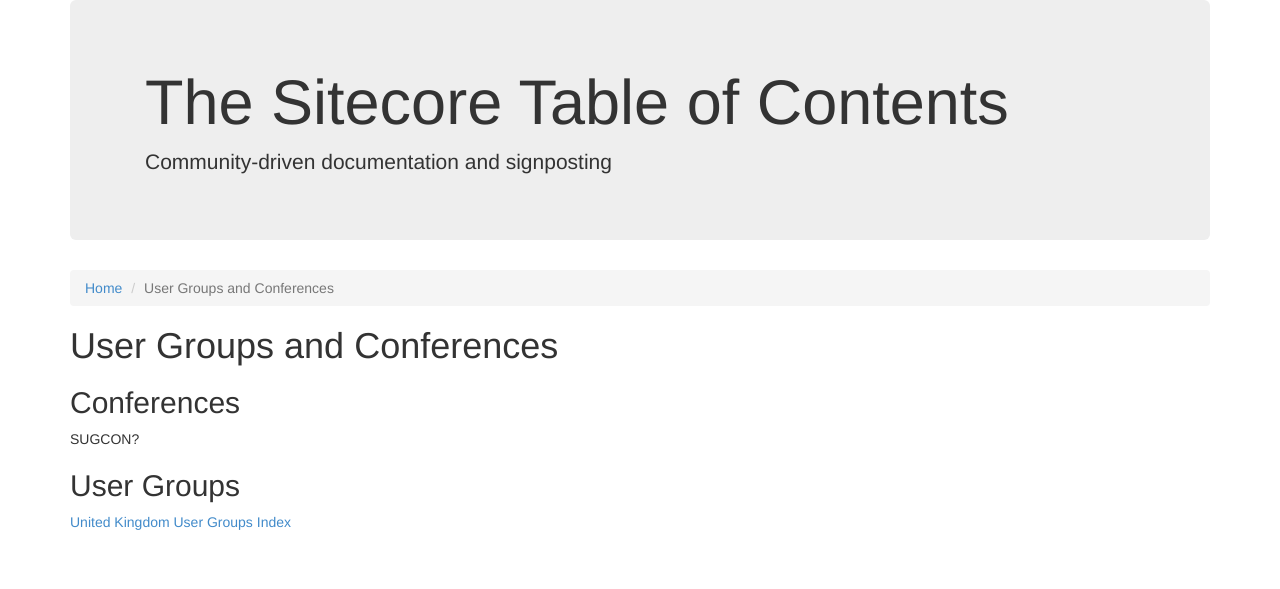
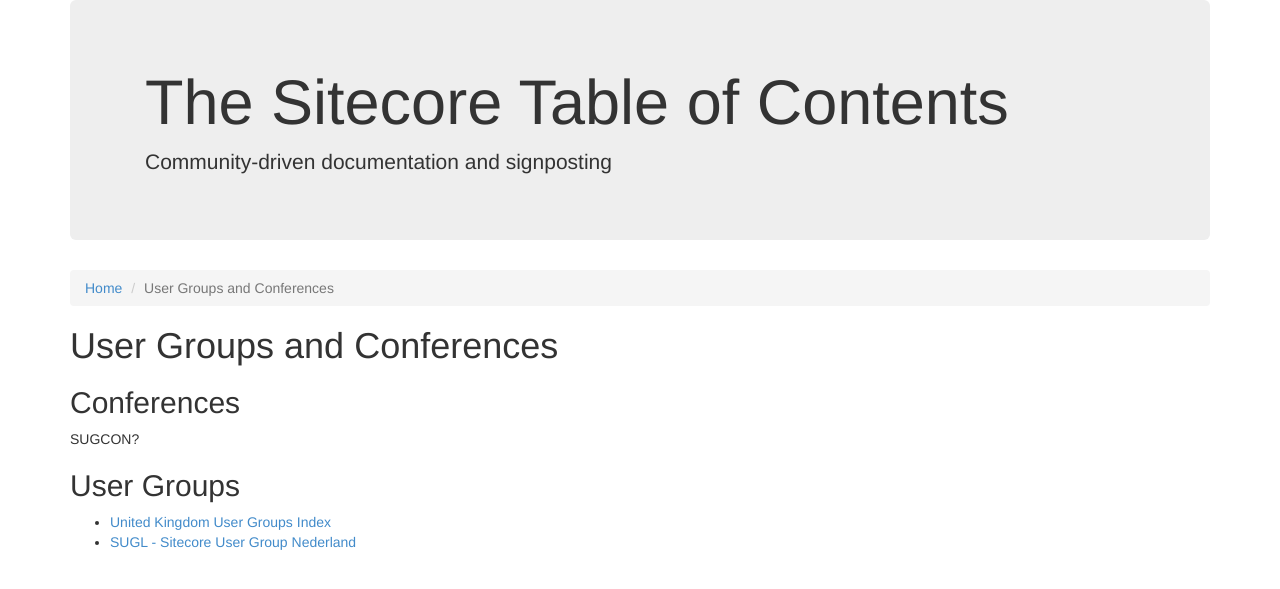
Before and after one commit to Sitecore-Community/docs, a Jekyll site: the page built from documentation/User Groups/index.md, in a window 1280 px wide. Shown: the top 589 px of the page. Built offline with Jekyll 4.4.1, drawn with Linux system fonts in a browser that asks for light colours; nearby versions of some CDN libraries.

Commit message:
Modified file using Dillinger

```diff
--- a/documentation/User Groups/index.md
+++ b/documentation/User Groups/index.md
@@ -10,4 +10,5 @@ title: User Groups and Conferences
 SUGCON?
 
 ## User Groups
-[United Kingdom User Groups Index](http://www.sitecore.net/TechUserGroupUK)
+* [United Kingdom User Groups Index](http://www.sitecore.net/TechUserGroupUK)
+* [SUGL - Sitecore User Group Nederland](http://www.sugnl.net/)
```
